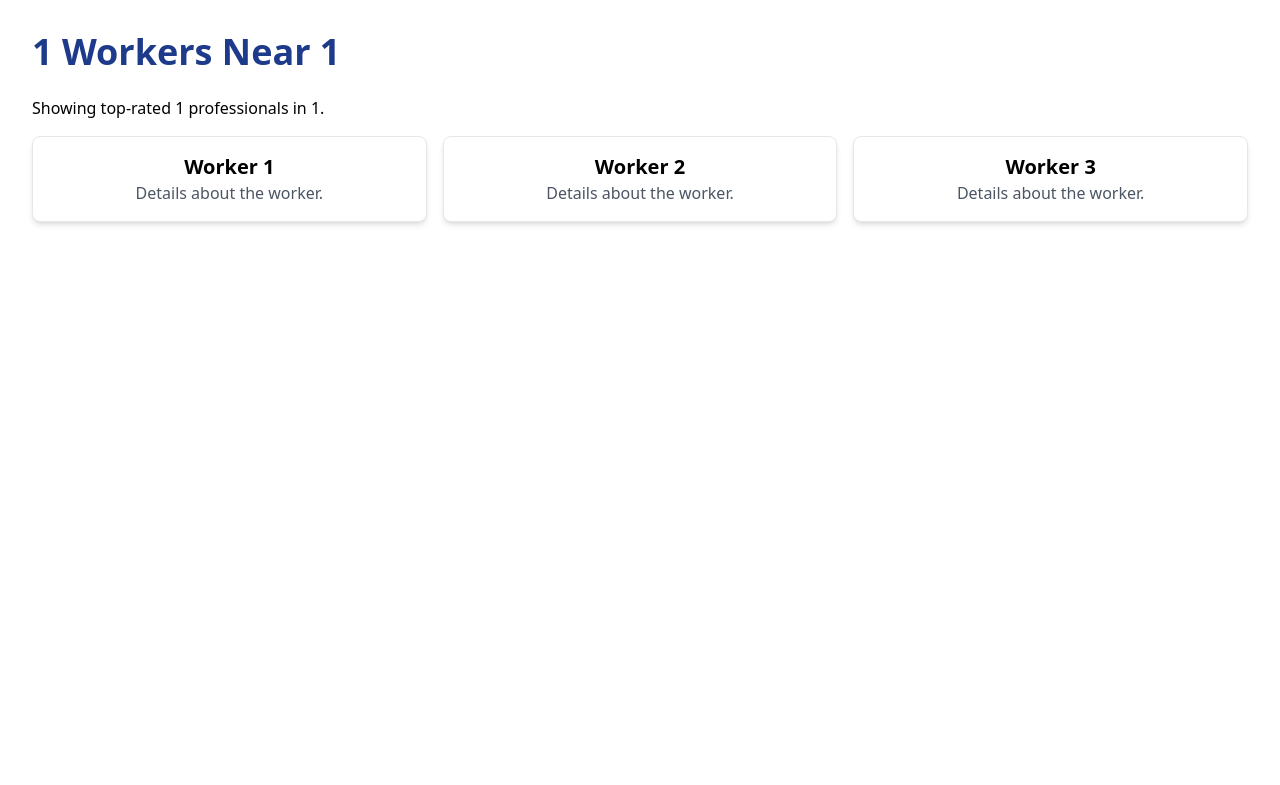
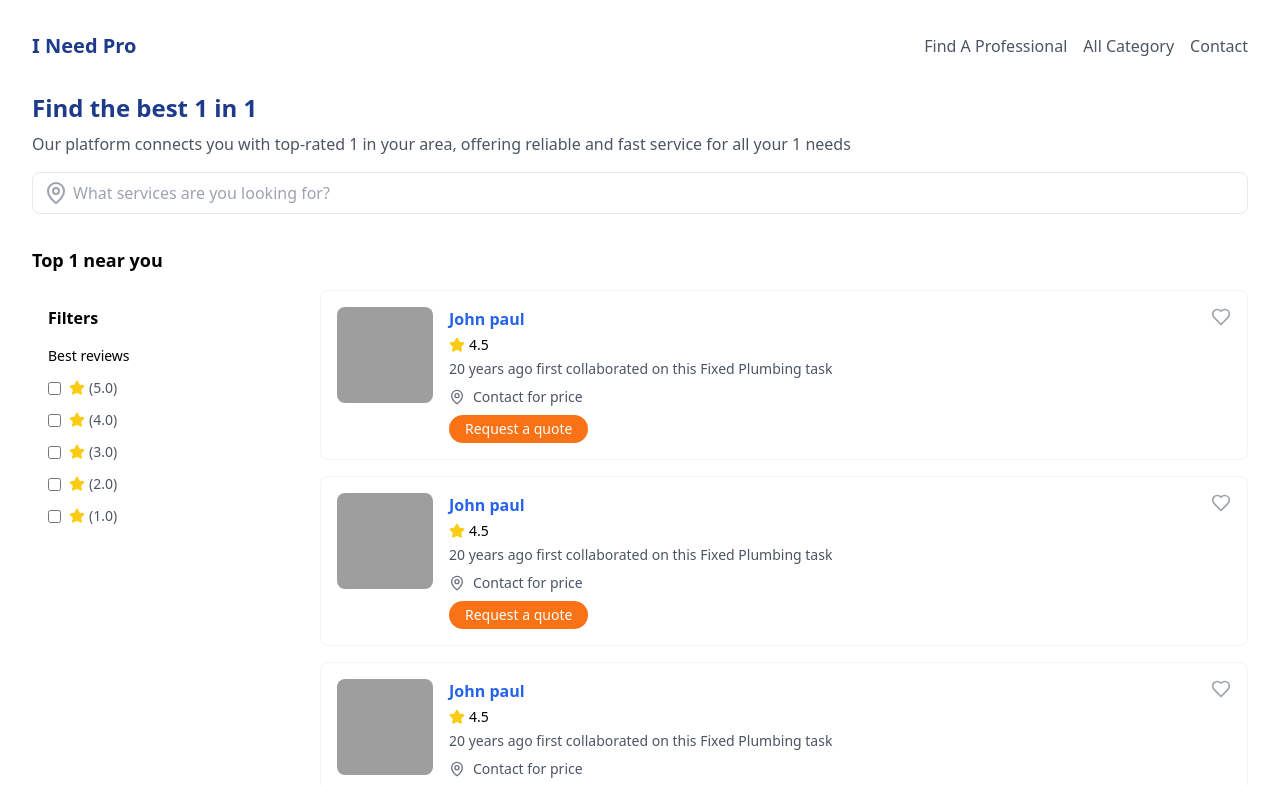
Before and after one commit to HandyPro-RBK/frontend, a React (Vite) app in the folder client/: page /categories/1/1 in a window 1280 px wide. Shown: the top 785 px of the page. Built offline with nearby package versions, Linux system fonts and the light colour scheme; grey boxes are pictures that could not be loaded.

Commit message:
working on WorkersNearYou

```diff
--- a/client/package.json
+++ b/client/package.json
@@ -12,6 +12,7 @@
   "dependencies": {
     "@fortawesome/fontawesome-free": "^6.6.0",
     "axios": "^1.7.7",
+    "lucide-react": "^0.454.0",
     "react": "^18.3.1",
     "react-dom": "^18.3.1",
     "react-icons": "^5.3.0",
--- /dev/null
+++ b/client/src/components/common/FilterSection.jsx
@@ -0,0 +1,22 @@
+import React from "react";
+import { Star } from "lucide-react";
+
+const FilterSection = () => (
+  <div className="w-64 p-4 bg-white rounded-lg">
+    <h3 className="font-semibold mb-4">Filters</h3>
+    <div className="space-y-3">
+      <h4 className="text-sm font-medium mb-2">Best reviews</h4>
+      {[5, 4, 3, 2, 1].map((rating) => (
+        <div key={rating} className="flex items-center gap-2">
+          <input type="checkbox" className="rounded border-gray-300" />
+          <div className="flex items-center gap-1">
+            <Star className="w-4 h-4 fill-yellow-400 text-yellow-400" />
+            <span className="text-sm text-gray-600">({rating}.0)</span>
+          </div>
+        </div>
+      ))}
+    </div>
+  </div>
+);
+
+export default FilterSection;
--- /dev/null
+++ b/client/src/components/common/Header.jsx
@@ -0,0 +1,39 @@
+import React from "react";
+import { Link, useNavigate } from "react-router-dom";
+
+const Header = () => {
+  const navigate = useNavigate();
+
+  const handleSearch = (e) => {
+    if (e.key === "Enter") {
+      navigate(`/search?q=${e.target.value}`);
+    }
+  };
+
+  return (
+    <div className="flex items-center justify-between mb-8">
+      <Link to="/" className="text-xl font-bold text-blue-900">
+        I Need Pro
+      </Link>
+      <nav className="flex gap-4">
+        <Link
+          to="/find-professional"
+          className="text-gray-600 hover:text-blue-900"
+        >
+          Find A Professional
+        </Link>
+        <Link
+          to="/all-categories"
+          className="text-gray-600 hover:text-blue-900"
+        >
+          All Category
+        </Link>
+        <Link to="/contact" className="text-gray-600 hover:text-blue-900">
+          Contact
+        </Link>
+      </nav>
+    </div>
+  );
+};
+
+export default Header;
--- /dev/null
+++ b/client/src/components/worker/WorkerCard.jsx
@@ -0,0 +1,57 @@
+import React from "react";
+import { useNavigate, Link } from "react-router-dom";
+import { Star, Heart, MapPin } from "lucide-react";
+
+const WorkerCard = ({ worker }) => {
+  const navigate = useNavigate();
+
+  const handleQuoteRequest = (workerId) => {
+    navigate(`/request-quote/${workerId}`);
+  };
+
+  return (
+    <div className="bg-white rounded-lg p-4 flex gap-4 border border-gray-100">
+      <Link to={`/worker/${worker.id}`} className="w-24 h-24">
+        <img
+          src="/api/placeholder/96/96"
+          alt="Worker profile"
+          className="w-full h-full rounded-lg object-cover"
+        />
+      </Link>
+      <div className="flex-1">
+        <div className="flex justify-between items-start">
+          <div>
+            <Link
+              to={`/worker/${worker.id}`}
+              className="font-semibold text-blue-600 hover:underline"
+            >
+              John paul
+            </Link>
+            <div className="flex items-center gap-1 mt-1">
+              <Star className="w-4 h-4 fill-yellow-400 text-yellow-400" />
+              <span className="text-sm">4.5</span>
+            </div>
+            <p className="text-sm text-gray-600 mt-1">
+              20 years ago first collaborated on this Fixed Plumbing task
+            </p>
+          </div>
+          <button className="hover:text-red-500">
+            <Heart className="w-5 h-5 text-gray-400" />
+          </button>
+        </div>
+        <div className="flex items-center gap-2 mt-2">
+          <MapPin className="w-4 h-4 text-gray-500" />
+          <span className="text-sm text-gray-600">Contact for price</span>
+        </div>
+        <button
+          onClick={() => handleQuoteRequest(worker.id)}
+          className="mt-2 bg-orange-500 text-white px-4 py-1 rounded-full text-sm hover:bg-orange-600 transition-colors"
+        >
+          Request a quote
+        </button>
+      </div>
+    </div>
+  );
+};
+
+export default WorkerCard;
--- a/client/src/pages/WorkersNearYou.jsx
+++ b/client/src/pages/WorkersNearYou.jsx
@@ -1,29 +1,54 @@
 import React from "react";
-import { useParams } from "react-router-dom";
+import { useParams, useNavigate } from "react-router-dom";
+import Header from "../components/common/Header";
+import FilterSection from "../components/common/FilterSection";
+import WorkerCard from "../components/worker/WorkerCard";
+import { MapPin } from "lucide-react";
 
 const WorkersNearYou = () => {
   const { categoryName, city } = useParams();
+  const navigate = useNavigate();
+  const workers = Array(4).fill({ id: 1 }); // Placeholder data with IDs
+
+  const handleLocationSearch = (e) => {
+    if (e.key === "Enter") {
+      navigate(`/${categoryName}/${e.target.value}`);
+    }
+  };
 
   return (
-    <div className="p-8">
-      <h1 className="text-4xl font-bold text-blue-900 mb-6">
-        {categoryName} Workers Near {city}
-      </h1>
-      {/* Replace with actual data fetching and worker display logic */}
-      <p>
-        Showing top-rated {categoryName.toLowerCase()} professionals in {city}.
-      </p>
-      <div className="mt-4 grid gap-4 md:grid-cols-2 lg:grid-cols-3">
-        {/* Map through worker data here */}
-        {[1, 2, 3].map((worker, index) => (
-          <div
-            key={index}
-            className="bg-white border border-gray-200 rounded-lg shadow-md p-4 text-center"
-          >
-            <h3 className="text-xl font-semibold">Worker {index + 1}</h3>
-            <p className="text-gray-600">Details about the worker.</p>
+    <div className="max-w-7xl mx-auto p-8">
+      <Header />
+      <div className="mb-8">
+        <h1 className="text-2xl font-bold text-blue-900">
+          Find the best {categoryName} in {city}
+        </h1>
+        <p className="text-gray-600 mt-2">
+          Our platform connects you with top-rated {categoryName} in your area,
+          offering reliable and fast service for all your {categoryName} needs
+        </p>
+        <div className="relative mt-4">
+          <MapPin className="absolute left-3 top-1/2 transform -translate-y-1/2 text-gray-400" />
+          <input
+            type="text"
+            placeholder="What services are you looking for?"
+            className="w-full pl-10 pr-4 py-2 border border-gray-200 rounded-lg"
+            onKeyDown={handleLocationSearch}
+          />
+        </div>
+      </div>
+      <div className="mt-8">
+        <h2 className="text-lg font-semibold mb-4">
+          Top {categoryName} near you
+        </h2>
+        <div className="flex gap-8">
+          <FilterSection />
+          <div className="flex-1 space-y-4">
+            {workers.map((worker, index) => (
+              <WorkerCard key={index} worker={worker} />
+            ))}
           </div>
-        ))}
+        </div>
       </div>
     </div>
   );
```
Also changed, not shown: 1 other file (tests, documents, lock files or other folders).
